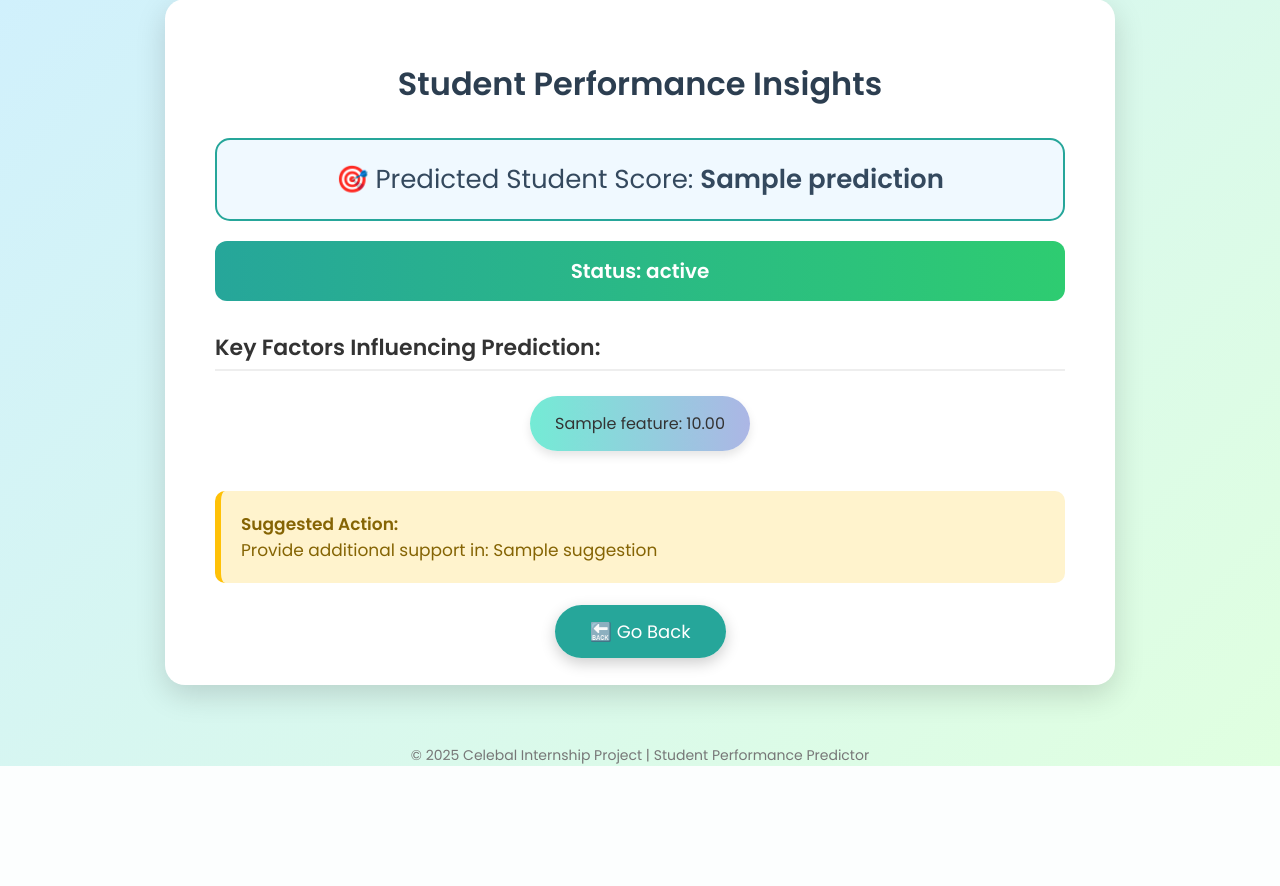
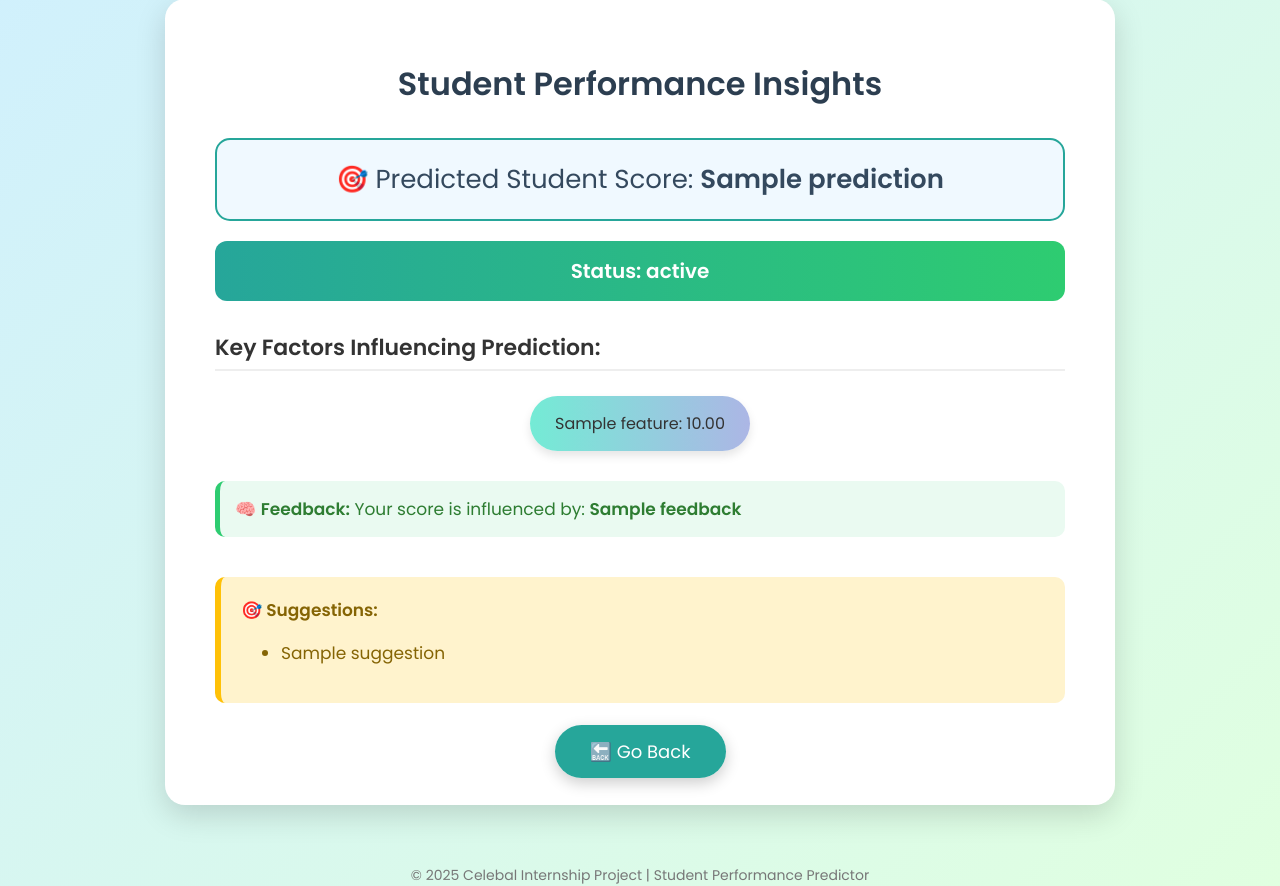
Before and after one commit to souviksenapati/Celebal-Summer-Internship-2025, a Flask app: template Final_Project/templates/result.html in a window 1280 px wide. Shown: the part 61-947 px from the top of the page. Before the commit the page ends 827 px from the top, so only its background shows below. Run offline with Flask 3, Linux system fonts and the light colour scheme; the template is opened without the code that fills it: most values are stand-ins (such as "Sample title", 1, 10 or a date in 2020); parts of the project's set-up code (start-up, migrations or seed data) failed here and were passed over.

Commit message:
updated suggestion rule and  input hours constrain

```diff
--- a/Final_Project/app.py
+++ b/Final_Project/app.py
@@ -3,6 +3,7 @@
 # ============================
 import pickle
 import numpy as np
+import pandas as pd
 from flask import Flask, render_template, request
 import shap
 
@@ -15,25 +16,23 @@ app = Flask(__name__)
 # Load Trained Model
 # ============================
 model = pickle.load(open("model/student_score_lgbm_model.pkl", "rb"))
-
-# Initialize SHAP explainer
 explainer = shap.TreeExplainer(model)
 
 # ============================
 # Routes
 # ============================
 
-# Landing Page Route
+# Landing Page
 @app.route("/")
 def landing():
     return render_template("index.html")
 
-# Prediction Form Route
+# Form Page
 @app.route("/predictor")
 def index():
     return render_template("predictor.html")
 
-# Prediction Processing Route
+# Prediction Logic
 @app.route("/predict", methods=["POST"])
 def predict():
     try:
@@ -48,49 +47,104 @@ def predict():
             float(request.form["Health"]),
         ]
 
-        # Convert to 2D array for model input
-        data_array = np.array([data])
-
-        # Make prediction
-        prediction = model.predict(data_array)[0]
-
-        # SHAP explanation
-        shap_values = explainer.shap_values(data_array)
         feature_names = [
             'Gender', 'Hours Studied', 'Previous Exam Score', 'Attendance',
             'Extra Curricular Hours', 'Sleep Hours', 'Health Issues'
         ]
 
-        explanation = list(zip(feature_names, shap_values[0]))
+        data_array = np.array([data])
+        df = pd.DataFrame(data_array, columns=feature_names)
+
+        # Make prediction
+        prediction = model.predict(df)[0]
+
+        # Get SHAP values
+        shap_values = explainer.shap_values(df)
+        shap_val_row = shap_values[0] if len(shap_values.shape) == 2 else shap_values
+        explanation = list(zip(feature_names, shap_val_row))
         explanation_sorted = sorted(explanation, key=lambda x: abs(x[1]), reverse=True)
 
-        # Suggested actionable feedback for educator
-        negative_impacts = [f for f in explanation if f[1] < 0]
-        negative_impacts_sorted = sorted(negative_impacts, key=lambda x: x[1])
-        top_issues = [f[0] for f in negative_impacts_sorted[:2]]
-        suggested_action = ", ".join(top_issues) if top_issues else "No major concerns"
+        # Top 2 negative contributors
+        negative_impacts = [f for f in explanation_sorted if f[1] < 0]
+        top_issues = [f[0] for f in negative_impacts[:2]]
 
-        # Risk categorization
-        if prediction >= 85:
+        # Status tag
+        if prediction >= 90:
+            status = "Outstanding"
+        elif prediction >= 80:
             status = "Excellent"
+        elif prediction >= 70:
+            status = "Very Good"
         elif prediction >= 60:
-            status = "Good Performance"
+            status = "Good"
+        elif prediction >= 50:
+            status = "Average"
+        elif prediction >= 40:
+            status = "Below Average"
         else:
-            status = "Needs Attention"
+            status = "Needs Serious Attention"
+
+        # Suggestions (based on top_issues only)
+        raw_suggestions = []
+
+        if "Sleep Hours" in top_issues:
+            sleep = data[5]
+            if sleep > 8:
+                raw_suggestions.append(f"reduce sleep by {round(sleep - 8, 1)} hr")
+            elif sleep < 5:
+                raw_suggestions.append(f"increase sleep by {round(6 - sleep, 1)} hr")
+
+        if "Hours Studied" in top_issues:
+            studied = data[1]
+            if studied < 4:
+                raw_suggestions.append(f"increase study time by {round(3 - studied, 1)} hr")
+            elif studied > 10:
+                raw_suggestions.append(f"reduce study time by {round(studied - 8, 1)} hr to avoid burnout")
+
+        if "Extra Curricular Hours" in top_issues:
+            extra = data[4]
+            if extra > 4:
+                raw_suggestions.append(f"reduce extra-curricular activities by {round(extra - 5, 1)} hr")
+
+        if "Attendance" in top_issues:
+            attendance = data[3]
+            if attendance < 75:
+                raw_suggestions.append(f"improve attendance by at least {round(75 - attendance, 1)}%")
+
+        if "Previous Exam Score" in top_issues:
+            prev = data[2]
+            if prev < 50:
+                raw_suggestions.append("focus on basic concepts to improve your score")
+
+        if "Health Issues" in top_issues:
+            health = data[6]
+            if health == 1:
+                raw_suggestions.append("focus on your health and manage study load accordingly")
+
+        # Final suggestion formatting
+        if raw_suggestions:
+            if len(raw_suggestions) == 1:
+                sentence = raw_suggestions[0]
+            else:
+                sentence = ", ".join(raw_suggestions[:-1]) + " and " + raw_suggestions[-1]
+            suggestions = [sentence[0].upper() + sentence[1:] + "."]
+        else:
+            suggestions = ["You're doing great! Keep maintaining your current routine."]
 
         return render_template(
             "result.html",
             prediction=round(prediction, 2),
             status=status,
             explanation=explanation_sorted,
-            suggestion=suggested_action
+            feedback=", ".join(top_issues) if top_issues else "No major concerns",
+            suggestions=suggestions
         )
 
     except Exception as e:
         return str(e)
 
 # ============================
-# Main launcher
+# Launch App
 # ============================
 if __name__ == "__main__":
     app.run(debug=True)
--- a/Final_Project/templates/result.html
+++ b/Final_Project/templates/result.html
@@ -80,6 +80,15 @@
             font-size: 17px;
             color: #856404;
         }
+        .feedback-line {
+            background: #eafaf1;
+            padding: 15px;
+            border-left: 5px solid #2ecc71;
+            margin-top: 30px;
+            border-radius: 10px;
+            color: #2e7d32;
+            font-size: 17px;
+        }
         .button-container {
             text-align: center;
             margin-top: 35px;
@@ -126,8 +135,17 @@
         {% endfor %}
     </div>
 
+    <div class="feedback-line">
+        🧠 <b>Feedback:</b> Your score is influenced by: <b>{{ feedback }}</b>
+    </div>
+
     <div class="suggestion-box">
-        <b>Suggested Action:</b><br> Provide additional support in: {{ suggestion }}
+        <b>🎯 Suggestions:</b>
+        <ul>
+            {% for s in suggestions %}
+            <li>{{ s }}</li>
+            {% endfor %}
+        </ul>
     </div>
 
     <div class="button-container">
```
Also changed, not shown: Final_Project/templates/predictor.html (+41 -0 lines).
